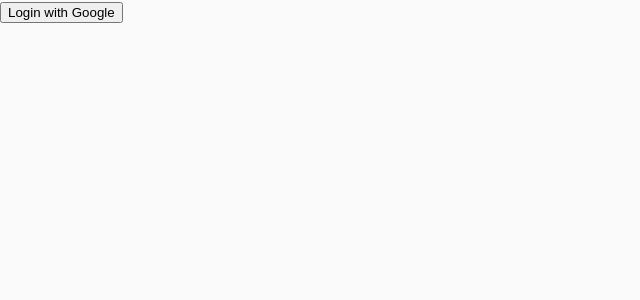
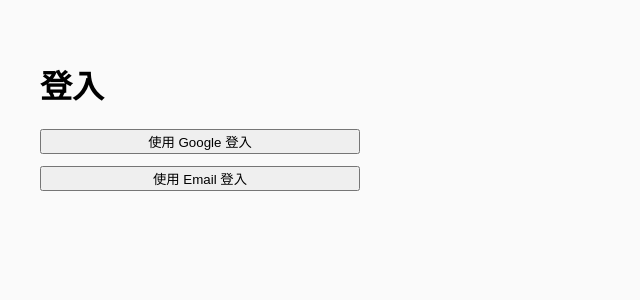
Before and after one commit to howeasyshare-glitch/simon, a Next.js app: page /login in a window 1280 px wide. Shown: the top 300 px of the page, without its empty margins (0-640 px from the left). Built offline with nearby package versions, Linux system fonts and the light colour scheme; no server answers.

Commit message:
Update page.tsx

```diff
--- a/app/login/page.tsx
+++ b/app/login/page.tsx
@@ -1,9 +1,44 @@
-'use client'
-import { supabase } from '../../lib/supabase/client'
+"use client";
 
-export default function Page(){
-  async function login(){
-    await supabase.auth.signInWithOAuth({ provider:'google' })
+import { supabase } from "../../lib/supabase/client";
+
+export default function Page() {
+  async function loginWithGoogle() {
+    await supabase.auth.signInWithOAuth({
+      provider: "google",
+      options: {
+        redirectTo:
+          typeof window !== "undefined"
+            ? `${window.location.origin}`
+            : undefined,
+      },
+    });
   }
-  return <button onClick={login}>Login with Google</button>
+
+  async function loginWithEmail() {
+    const email = window.prompt("請輸入 Email");
+    if (!email) return;
+
+    await supabase.auth.signInWithOtp({
+      email,
+      options: {
+        emailRedirectTo:
+          typeof window !== "undefined"
+            ? `${window.location.origin}`
+            : undefined,
+      },
+    });
+
+    alert("登入連結已寄出，請到信箱收信。");
+  }
+
+  return (
+    <main style={{ padding: 40 }}>
+      <h1>登入</h1>
+      <div style={{ display: "grid", gap: 12, maxWidth: 320 }}>
+        <button onClick={loginWithGoogle}>使用 Google 登入</button>
+        <button onClick={loginWithEmail}>使用 Email 登入</button>
+      </div>
+    </main>
+  );
 }
```
